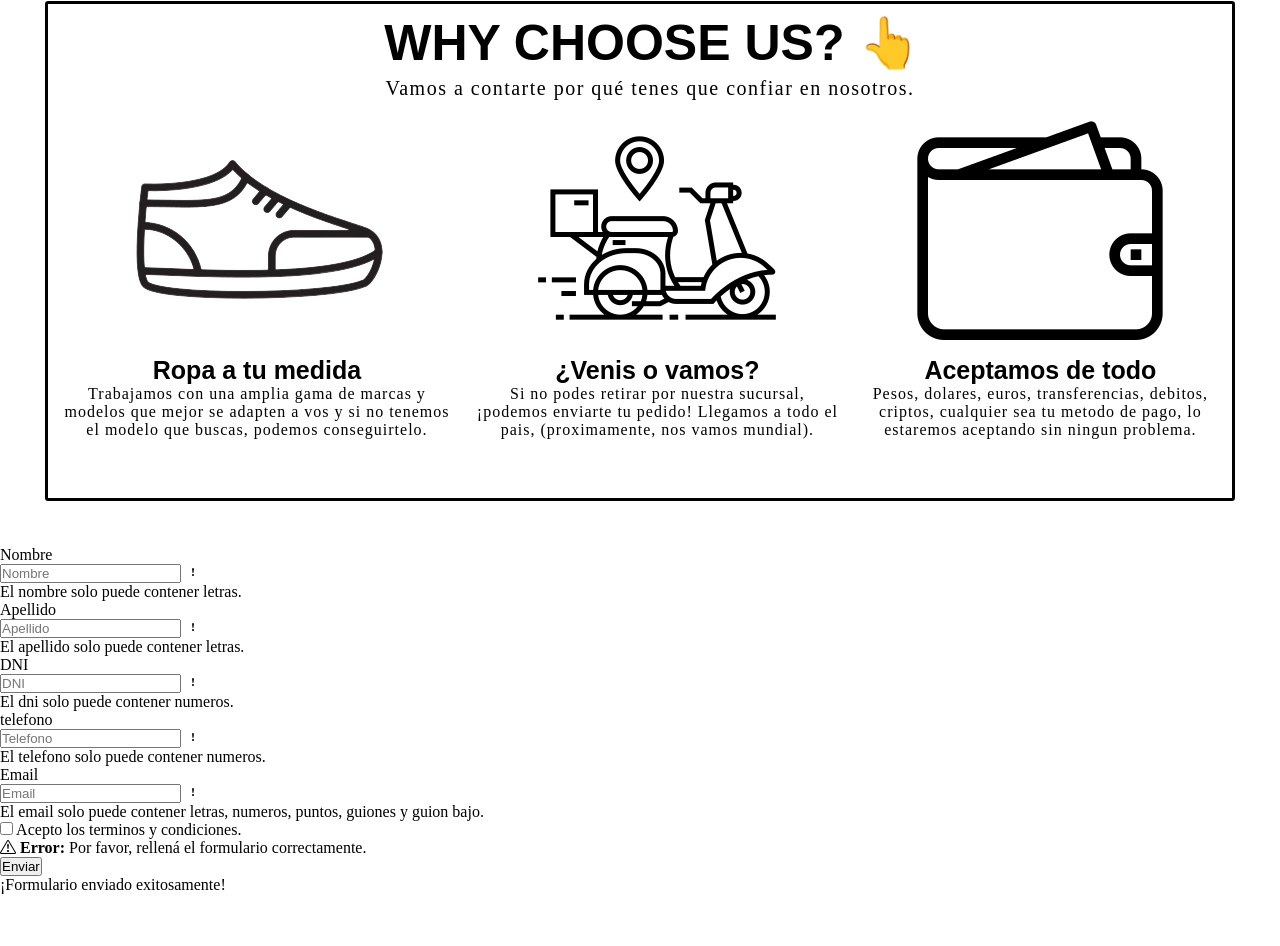
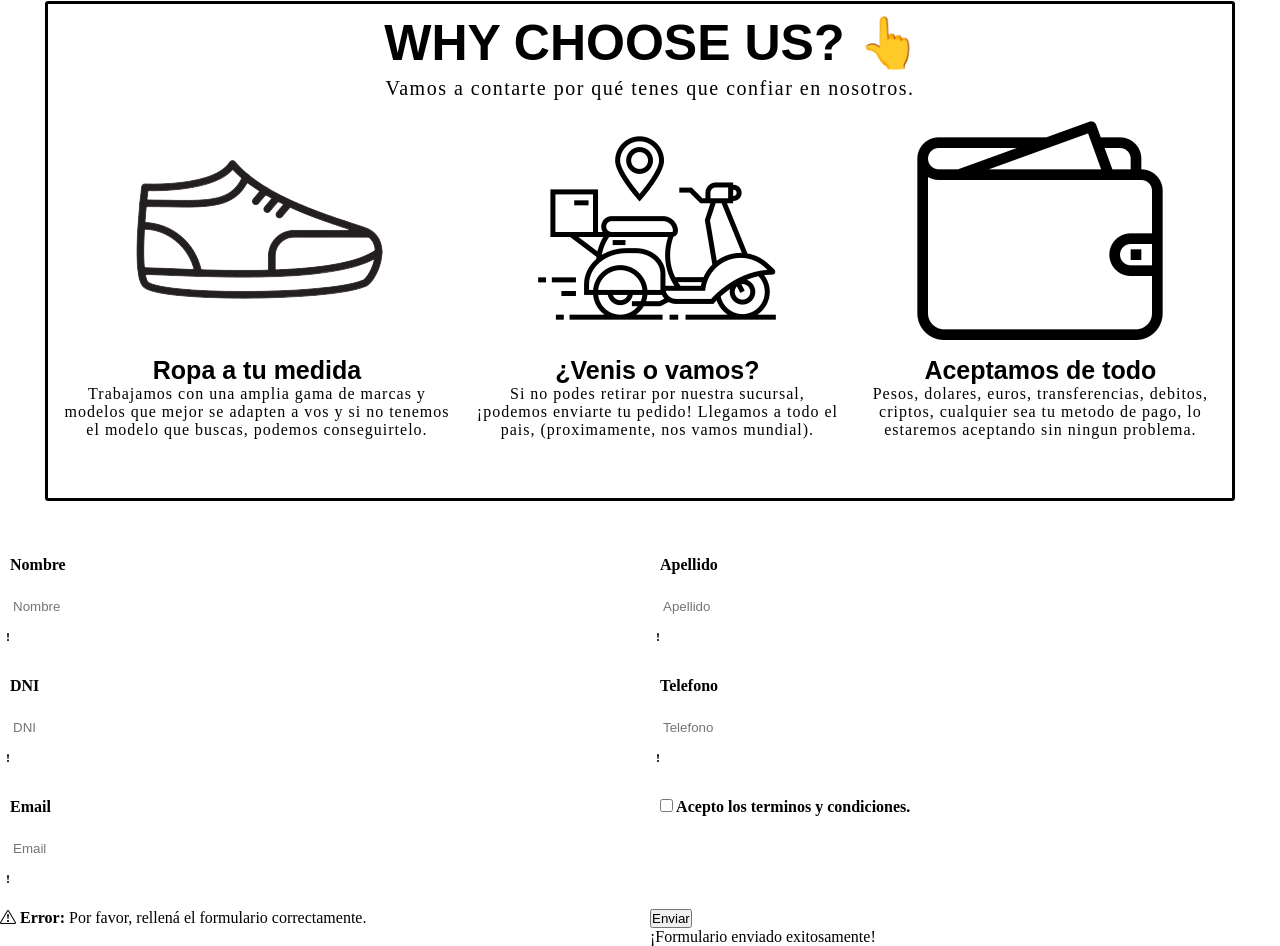
Before and after one commit to GonzaloJVicenteVeron/POMELI, a plain HTML site: page index.html in a window 1280 px wide. Shown: the part 3149-4095 px from the top of the page. Before the commit the page ends 4043 px from the top, so only its background shows below. Drawn offline with nearby package versions, Linux system fonts and the light colour scheme.

Commit message:
form css

```diff
--- a/index.html
+++ b/index.html
@@ -185,8 +185,9 @@
                     <input type="text" class="formulario__input" name="nombre" id="nombre" placeholder="Nombre">
                     <i class="formulario__validacion-estado bi bi-exclamation"></i>
                 </div>
+                <p class="formulario__input-error">El nombre solo puede contener letras.</p>
+
             </div>
-            <p class="formulario__input-error">El nombre solo puede contener letras.</p>
 
             <!-- Apellido -->
 
@@ -196,8 +197,9 @@
                     <input type="text" class="formulario__input" name="apellido" id="apellido" placeholder="Apellido">
                     <i class="formulario__validacion-estado bi bi-exclamation"></i>
                 </div>
+                <p class="formulario__input-error">El apellido solo puede contener letras.</p>
             </div>
-            <p class="formulario__input-error">El apellido solo puede contener letras.</p>
+
 
             <!-- DNI -->
 
@@ -207,19 +209,21 @@
                     <input type="number" class="formulario__input" name="dni" id="dni" placeholder="DNI">
                     <i class="formulario__validacion-estado bi bi-exclamation"></i>
                 </div>
+                <p class="formulario__input-error">El dni solo puede contener numeros.</p>
             </div>
-            <p class="formulario__input-error">El dni solo puede contener numeros.</p>
+
 
             <!-- Numero de telefono -->
 
             <div class="formulario__grupo" id="grupo__telefono">
-                <label for="telefono" class="formulario__label">telefono</label>
+                <label for="telefono" class="formulario__label">Telefono</label>
                 <div class="formulario__grupo-input">
                     <input type="number" class="formulario__input" name="telefono" id="telefono" placeholder="Telefono">
                     <i class="formulario__validacion-estado bi bi-exclamation"></i>
                 </div>
+                <p class="formulario__input-error">El telefono solo puede contener numeros.</p>
             </div>
-            <p class="formulario__input-error">El telefono solo puede contener numeros.</p>
+
 
             <!-- Email -->
 
@@ -229,8 +233,9 @@
                     <input type="email" class="formulario__input" name="email" id="email" placeholder="Email">
                     <i class="formulario__validacion-estado bi bi-exclamation"></i>
                 </div>
+                <p class="formulario__input-error">El email solo puede contener letras, numeros, puntos, guiones y guion bajo.</p>
             </div>
-            <p class="formulario__input-error">El email solo puede contener letras, numeros, puntos, guiones y guion bajo.</p>
+
 
             <!-- Terminos y condiciones -->
 
--- a/styles.css
+++ b/styles.css
@@ -442,3 +442,47 @@
 
 
 /* Form */
+
+.formulario {
+    display: grid;
+    grid-template-columns: 1fr 1fr;
+    gap: 20px;
+}
+
+.formulario__label {
+    display: block;
+    font-weight: 700;
+    padding: 10px;
+    cursor: pointer;
+}
+
+.formulario__grupo-input {
+    position: relative;
+}
+
+.formulario__input {
+    width: 100%;
+    background-color: white;
+    border: 3px solid transparent;
+    border-radius: 3px;
+    height: 45px;
+    line-height: 45px;
+    padding: 0 40px 0 10px;
+    transition: .3s ease all;
+}
+
+.formulario__input:focus {
+    border: 3px solid #000000;
+    outline: none;
+    box-shadow: 3px 0px 30px rgba(163, 163, 163, 0.4);
+}
+
+.formulario__input-error {
+    font-size: 12px;
+    margin-bottom: 0;
+    display: none;
+}
+
+.formulario__input-error-activo {
+    display: block;
+}
```
